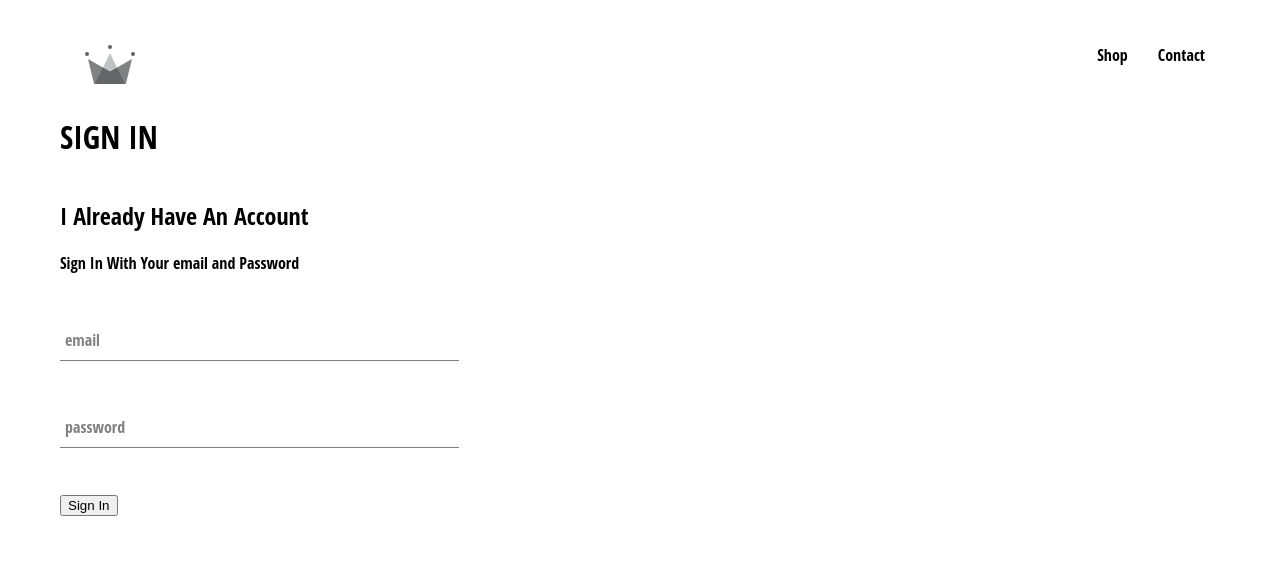
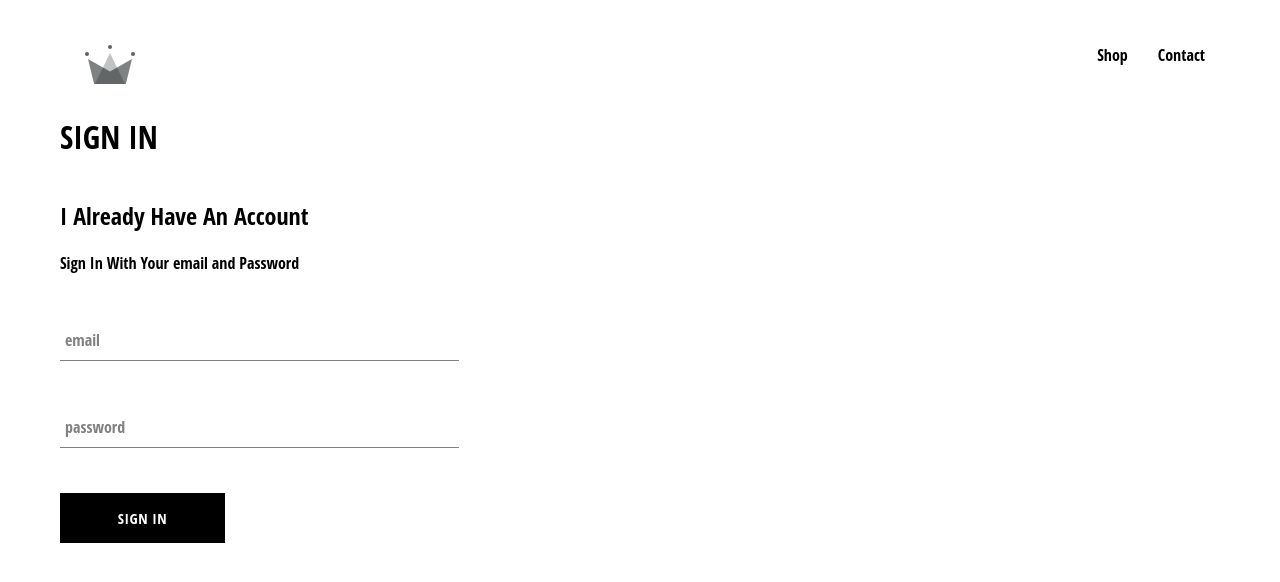
Before and after one commit to mail21/crwn-clothing, a React (Create React App) app: page /signIn in a window 1280 px wide. Shown: the top 582 px of the page. Built offline with nearby package versions, Linux system fonts and the light colour scheme; the HTML template or start-up script is replaced by a standard one.

Commit message:
adding custom button and update sign-in

```diff
--- /dev/null
+++ b/src/components/custom-button/custom-button.component.jsx
@@ -0,0 +1,11 @@
+import React from 'react';
+
+import './custom-button.style.scss';
+
+const CustomButton = ({ children, ...otherProps }) => (
+  <button className="custom-button" {...otherProps}>
+    {children}
+  </button>
+);
+
+export default CustomButton;
--- /dev/null
+++ b/src/components/custom-button/custom-button.style.scss
@@ -0,0 +1,22 @@
+.custom-button {
+  min-width: 165px;
+  width: auto;
+  height: 50px;
+  letter-spacing: 0.5px;
+  line-height: 50px;
+  padding: 0 35px 0 35px;
+  font-size: 15px;
+  background-color: black;
+  color: white;
+  text-transform: uppercase;
+  font-family: 'Open Sans Condensed';
+  font-weight: bolder;
+  border: none;
+  cursor: pointer;
+
+  &:hover {
+    background-color: white;
+    color: black;
+    border: 1px solid black;
+  }
+}
--- a/src/components/sign-in/sign-in.component.jsx
+++ b/src/components/sign-in/sign-in.component.jsx
@@ -2,6 +2,7 @@
 
 import './sign-in.style.scss';
 import FormInput from './../form-input/form-input.component';
+import CustomButton from './../custom-button/custom-button.component';
 
 class SignIn extends React.Component {
   constructor(props) {
@@ -47,7 +48,7 @@
             required
           />
 
-          <button type="submit">Sign In</button>
+          <CustomButton type="submit">Sign In</CustomButton>
         </form>
       </div>
     );
```
